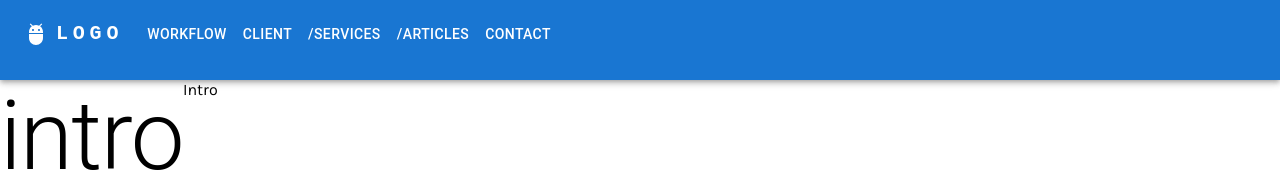
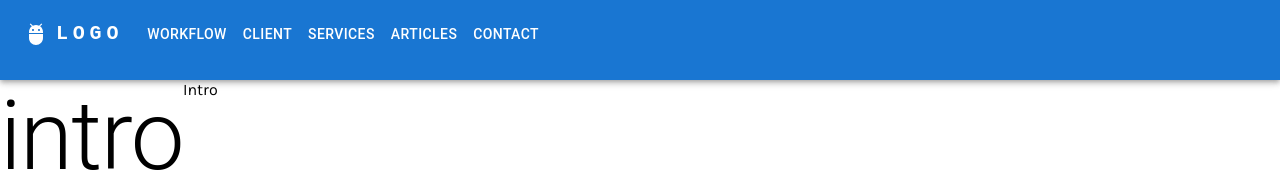
Before and after one commit to apollos-cloud/apollos-cloud.github.io, a React app: page / in a window 1280 px wide. Shown: the top 172 px of the page. Built offline with nearby package versions, Linux system fonts and the light colour scheme.

Commit message:
fix sub menu paths

```diff
--- a/src/layout/Navigation.tsx
+++ b/src/layout/Navigation.tsx
@@ -31,6 +31,8 @@ export const Navigation = () => {
   const handleCloseNavMenu = () => {
     setAnchorElNav(null);
   };
+  const createSubMenuName = (name: string) =>
+    name.substring(name.lastIndexOf('/') + 1);
 
   return (
     <AppBar position="static">
@@ -89,9 +91,7 @@ export const Navigation = () => {
                   <MenuItem key={path} onClick={handleCloseNavMenu}>
                     <StyledLink to={path}>
                       <Typography textAlign="center">
-                        {routes
-                          ? path.substring(path.lastIndexOf(':') + 1)
-                          : path.slice(1)}
+                        {routes ? createSubMenuName(path) : path.slice(1)}
                       </Typography>
                     </StyledLink>
                   </MenuItem>
@@ -122,7 +122,7 @@ export const Navigation = () => {
             {paths.map(({ path, routes }) =>
               routes ? (
                 <Menu
-                  name={path.substring(path.lastIndexOf(':') + 1)}
+                  name={createSubMenuName(path)}
                   key={path}
                   items={routes.map((route) => (
                     <StyledLink to={path + route.path} key={path + route.path}>
```
